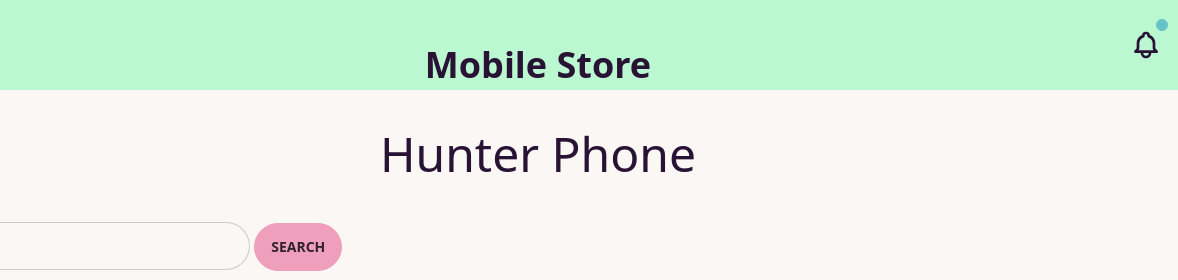
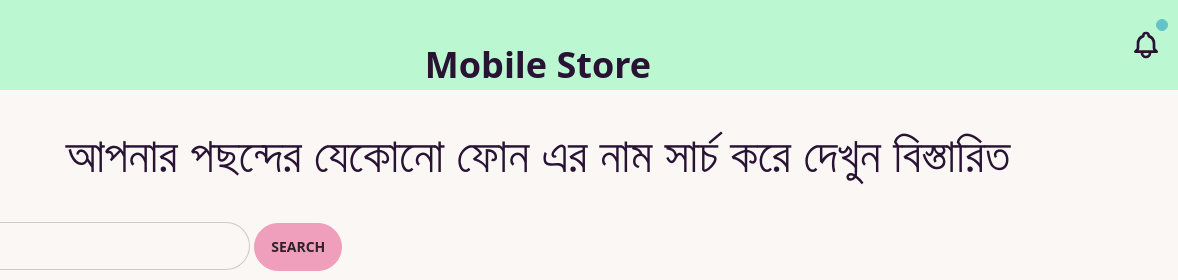
Before and after one commit to jahid45780/phone-hunter, a plain HTML site: page index.html in a window 1280 px wide. Shown: the top 280 px of the page, 102-1280 px from the left. Drawn offline with nearby package versions, Linux system fonts and the light colour scheme.

Commit message:
added the para

```diff
--- a/index.html
+++ b/index.html
@@ -46,7 +46,7 @@
 
 
 
-<h1 class="text-5xl text-center mt-10 " > Hunter Phone </h1>
+<h1 class="text-5xl text-center mt-10 " > আপনার পছন্দের যেকোনো ফোন এর নাম সার্চ করে দেখুন  বিস্তারিত </h1>
 
 </header>
 
```
